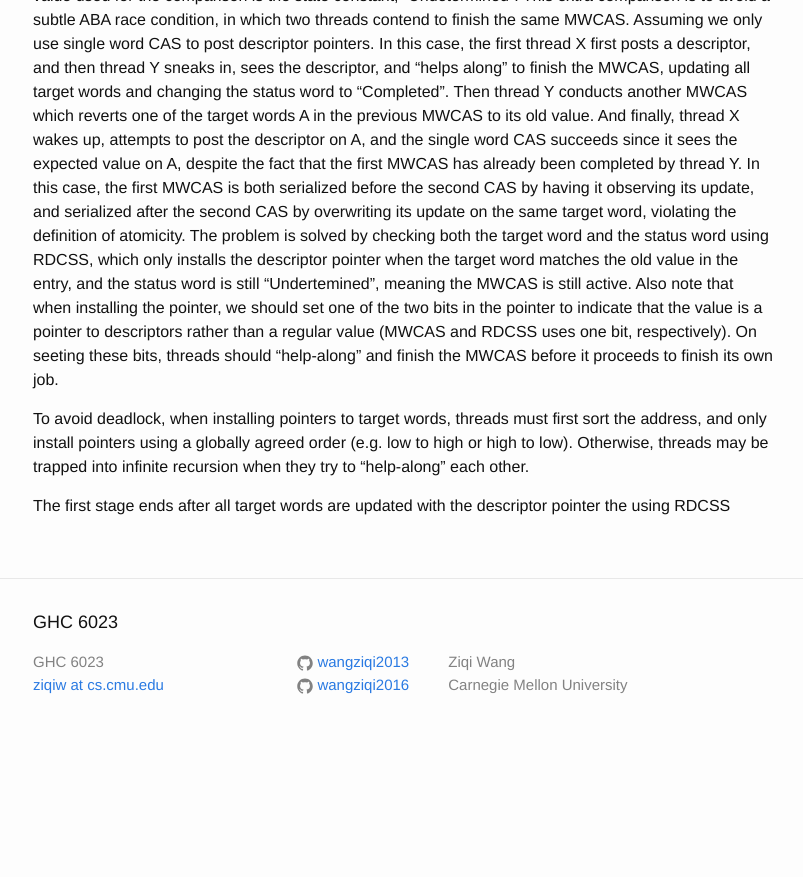
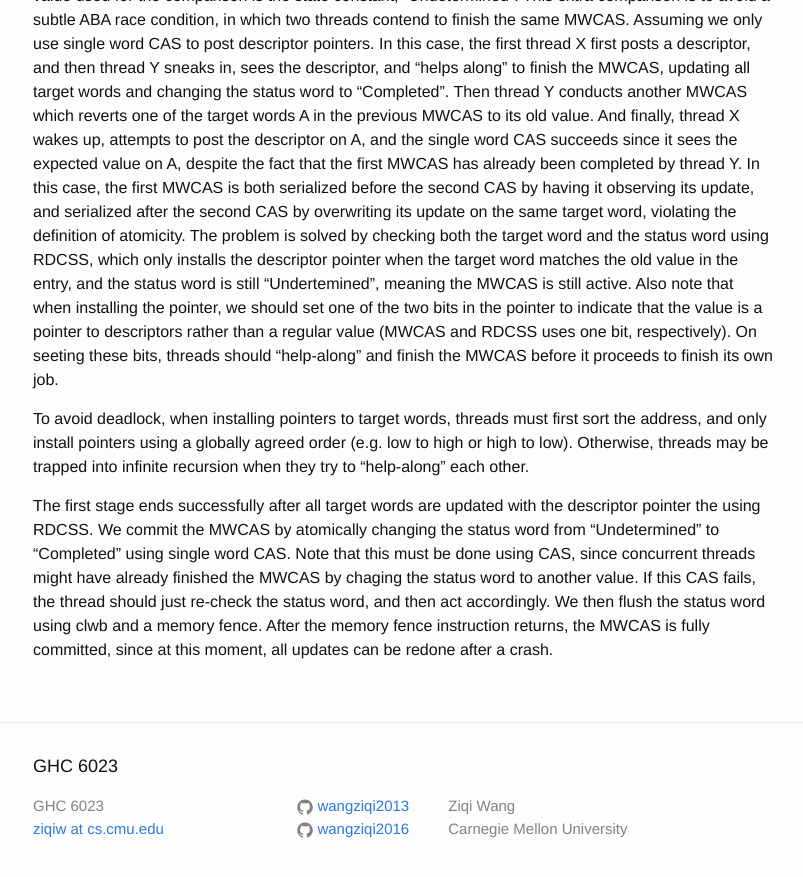
Before and after one commit to wangziqi2013/wangziqi2013.github.io, a Jekyll site: the page built from _posts/2019-11-09-easy-lock-free-indexing-in-nvm.markdown, in a window 1280 px wide and 900 px high, scrolled down 1666 px. Shown: the top 877 px of the window, without its empty margins (237-1040 px from the left). Built offline with Jekyll 4.4.1, drawn with Linux system fonts in a browser that asks for light colours; before the commit the page ends 2422 px from its top, so only the background shows below that.

Commit message:
Adding commit

```diff
--- a/_posts/2019-11-09-easy-lock-free-indexing-in-nvm.markdown
+++ b/_posts/2019-11-09-easy-lock-free-indexing-in-nvm.markdown
@@ -73,4 +73,9 @@ To avoid deadlock, when installing pointers to target words, threads must first
 using a globally agreed order (e.g. low to high or high to low). Otherwise, threads may be trapped into infinite recursion
 when they try to "help-along" each other.
 
-The first stage ends after all target words are updated with the descriptor pointer the using RDCSS
+The first stage ends successfully after all target words are updated with the descriptor pointer the using RDCSS. We
+commit the MWCAS by atomically changing the status word from "Undetermined" to "Completed" using single word CAS. Note
+that this must be done using CAS, since concurrent threads might have already finished the MWCAS by chaging the status
+word to another value. If this CAS fails, the thread should just re-check the status word, and then act accordingly.
+We then flush the status word using clwb and a memory fence. After the memory fence instruction returns, the MWCAS is fully
+committed, since at this moment, all updates can be redone after a crash.
```
